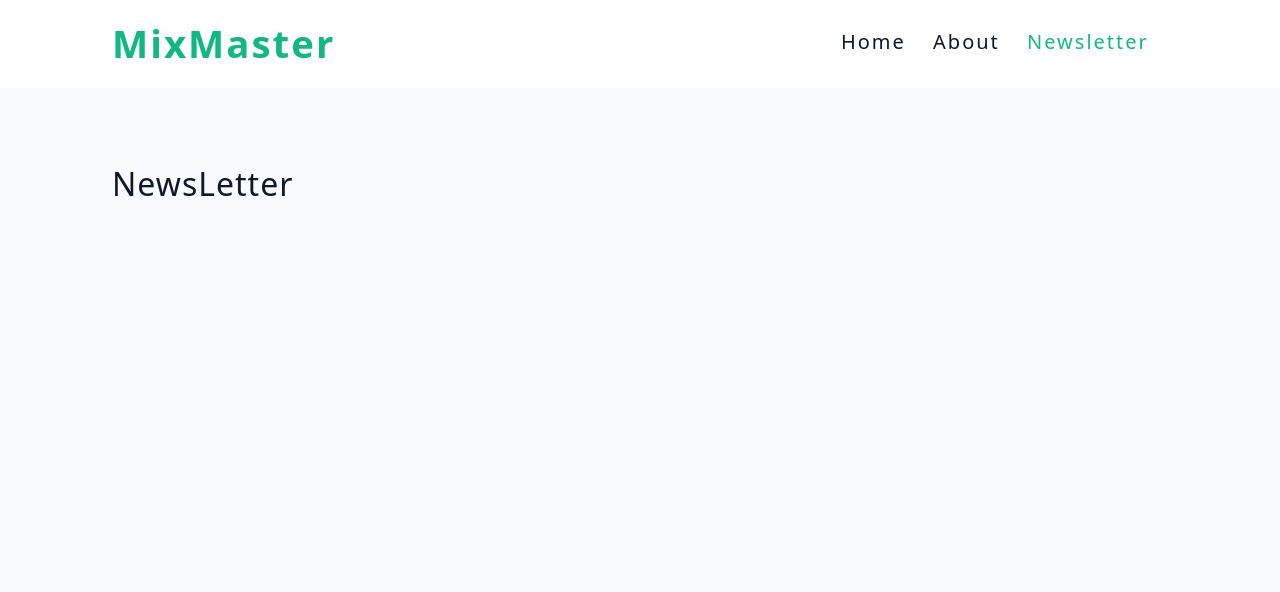
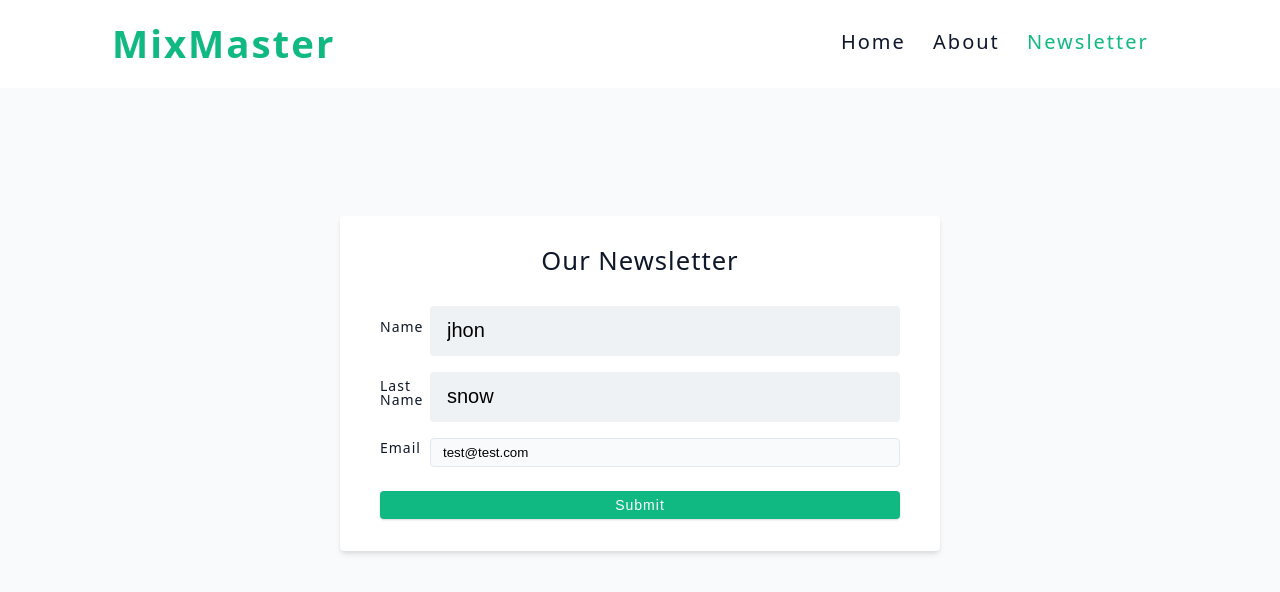
Before and after one commit to yamilzavala/react-projects, a React (Create React App) app: page /newsletter in a window 1280 px wide. Shown: the top 592 px of the page. Built offline with nearby package versions, Linux system fonts and the light colour scheme; the HTML template or start-up script is replaced by a standard one.

Commit message:
Newsletter component - FormData api - redirect - action

```diff
--- a/src/projects/09-mixmaster/starter/AppReactQueryReactRouter.jsx
+++ b/src/projects/09-mixmaster/starter/AppReactQueryReactRouter.jsx
@@ -1,11 +1,15 @@
 import './indexReactQueryReactRouter.css';
 import WrapperRouterProvider from './router/RouterProvider';
+import { ToastContainer } from 'react-toastify';
 
 const AppReactQueryReactRouter = () => {
   return (
-    <WrapperRouterProvider>
-      <h2>mixmaster starter</h2>
-    </WrapperRouterProvider>
+    <>
+        <ToastContainer position='top-center'/>
+        <WrapperRouterProvider>
+          <h2>mixmaster starter</h2>
+        </WrapperRouterProvider>
+    </>
   );
 };
 export default AppReactQueryReactRouter;
--- /dev/null
+++ b/src/projects/09-mixmaster/starter/assets/wrappers/Newsletter.js
@@ -0,0 +1,13 @@
+import styled from "styled-components";
+
+const Wrapper = styled.form`
+
+.form-row {
+    display: 'grid';
+    grid-template-columns: 1fr;
+    align-items: 'start';
+}
+
+`
+
+export default Wrapper;
--- a/src/projects/09-mixmaster/starter/pages/Cocktail.jsx
+++ b/src/projects/09-mixmaster/starter/pages/Cocktail.jsx
@@ -1,11 +1,13 @@
 import React from 'react';
-import { useLoaderData, Link } from 'react-router-dom';
+import { useLoaderData, Link, Navigate } from 'react-router-dom';
 import Wrapper from '../assets/wrappers/CocktailPage';
 
 
 const Kocktail = () => {
-    const {data:{drinks}, id} = useLoaderData();
-    const singleDrink = drinks[0];
+    const {data, id} = useLoaderData();
+    if(!data) return <Navigate to='/'/>
+
+    const singleDrink = data?.drinks[0];
     const { strDrink: name, strDrinkThumb: image, strAlcoholic: info, strGlass: glass, strInstructions: instructions} = singleDrink
     const validIngredients = Object.keys(singleDrink).filter(key => key.startsWith('strIngredient') && singleDrink[key] !== null).map(key => singleDrink[key] )
 
--- a/src/projects/09-mixmaster/starter/pages/Landing.jsx
+++ b/src/projects/09-mixmaster/starter/pages/Landing.jsx
@@ -1,6 +1,7 @@
 import React from 'react';
 import { useLoaderData } from 'react-router-dom';
 import { CocktailList } from '../components';
+import { toast } from 'react-toastify';
 
 const Landing = () => {
     const {drinks, searchTerm} = useLoaderData();
--- a/src/projects/09-mixmaster/starter/pages/Newsletter.jsx
+++ b/src/projects/09-mixmaster/starter/pages/Newsletter.jsx
@@ -1,10 +1,54 @@
-import React from 'react';
+import Wrapper from '../assets/wrappers/Newsletter';
+import { Form, redirect, useNavigation } from 'react-router-dom';
+import axios from 'axios';
+import { toast } from 'react-toastify';
+
+const newsletterUrl = 'https://www.course-api.com/cocktails-newsletter';
+
+export const action = async ({request}) => {
+    const formData = await request.formData();
+    const data = Object.fromEntries(formData);
+
+    try {
+        const response = await axios.post(newsletterUrl, data)
+        toast.success(response.data.msg)
+        return redirect('/');
+    } catch (error) {
+        toast.error(error?.response?.data?.msg)
+        return error;
+    }
+}
 
 const Newsletter = () => {
+    const navigation = useNavigation();
+    const isSubmitting = navigation.state === 'submitting';
+
     return (
-        <div>
-            <h3>NewsLetter</h3>
-        </div>
+        <Form className="form" method='POST'>
+            <h4 style={{marginBottom: '2rem', textAlign: 'center'}}> our newsletter</h4>
+            {/* name */}
+            <div className="form-row">
+                <label htmlFor="name" className='form-label'>
+                    name
+                </label>
+                <input type="text" id="name" name="name" defaultValue="jhon" className='form-input'/>
+            </div>
+            {/* last name */}
+            <div className="form-row">
+                <label htmlFor="lastName" className='form-label'>
+                    last name
+                </label>
+                <input type="text" id="lastName" name="lastName" defaultValue="snow" className='form-input'/>
+            </div>
+            {/* email */}
+            <div className="form-row">
+                <label htmlFor="email" className='form-label'>
+                    email
+                </label>
+                <input type="email" id="email" name="email" defaultValue="test@test.com" className='form-input'/>
+            </div>
+            <button disabled={isSubmitting} type="submit" className="btn btn-block" style={{marginTop: '0.5rem'}}>{isSubmitting ? 'submitting' : 'submit'}</button>
+        </Form>
     );
 };
 
--- a/src/projects/09-mixmaster/starter/router/RouterProvider.jsx
+++ b/src/projects/09-mixmaster/starter/router/RouterProvider.jsx
@@ -2,7 +2,7 @@ import { RouterProvider, createBrowserRouter } from "react-router-dom";
 import { About, Error, HomeLayout, Cocktail, Landing, Newsletter, SinglePageError } from "../pages";
 import { landingLoader, singleCocktailLoader } from "./loaders";
 // import { loaderGetDrink as landingLoader } from './loaders/landingLoader'
-
+import { action as newsletterAction } from "../pages/Newsletter";
 
 const router = createBrowserRouter([
     {
@@ -38,7 +38,8 @@ const router = createBrowserRouter([
             },
             {
                 path:'newsletter',
-                element: <Newsletter/>
+                action: newsletterAction,
+                element: <Newsletter/>,
             },
         ]
     },
```
